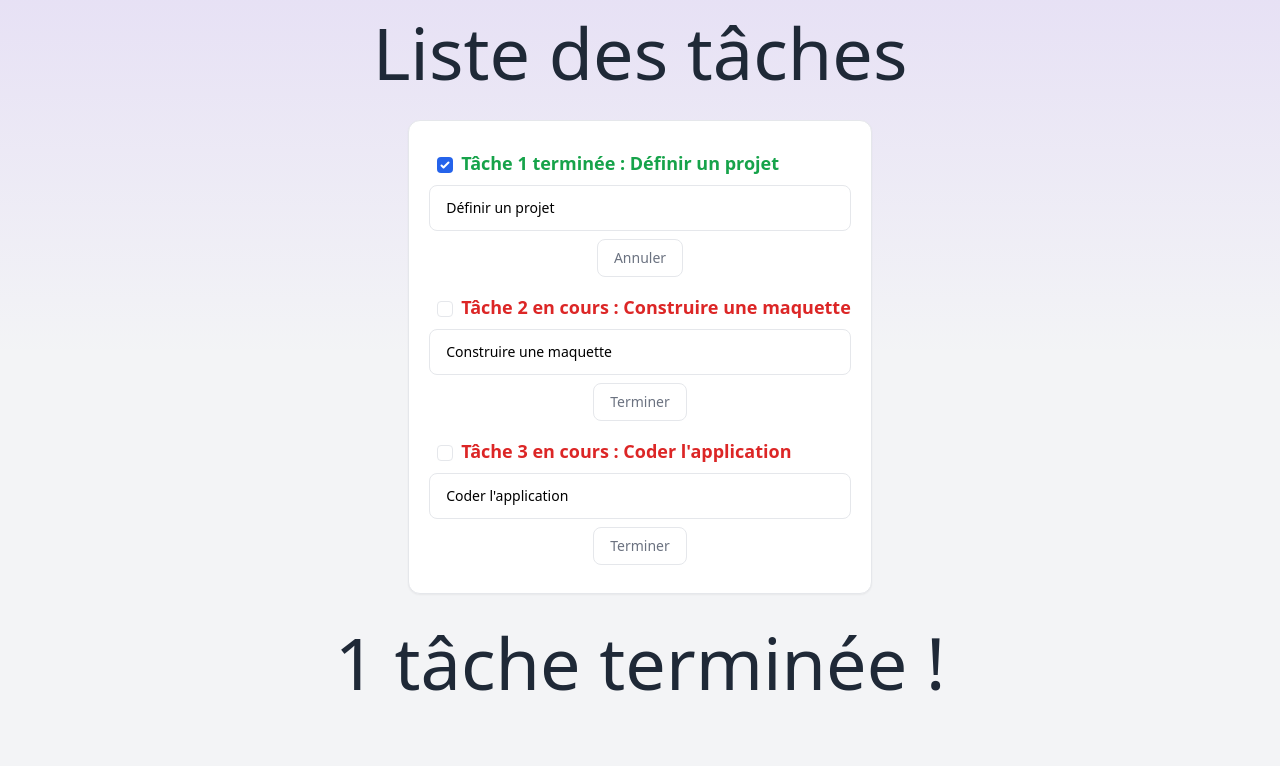
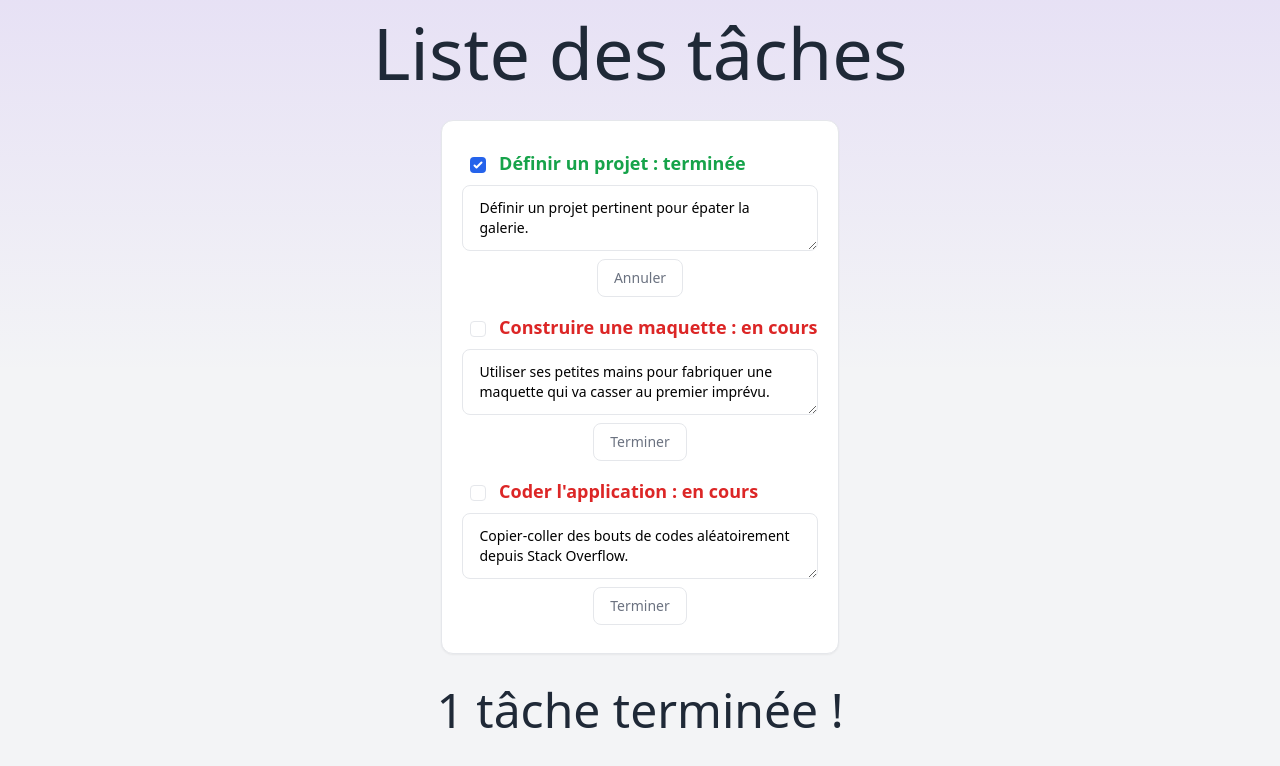
Before and after one commit to ClementBerleux/TodoApp, an Angular app: page / in a window 1280 px wide. Shown: the top 766 px of the page. Built offline with nearby package versions, Linux system fonts and the light colour scheme.

Commit message:
Ajout type Task

```diff
--- a/src/app/app.component.html
+++ b/src/app/app.component.html
@@ -17,8 +17,7 @@
         <div class="p-4 md:p-5">
           <ul class="max-w-md">
             @for (task of tasks; track $index) {
-            <compo-task [numero]="$index + 1" [name]="task.name" [completed]="task.completed"
-              (complete)="calculTasksCompleted($event)"></compo-task>
+            <compo-task [task]="task" (complete)="calculTasksCompleted($event)"></compo-task>
             }
           </ul>
         </div>
@@ -27,10 +26,10 @@
 
     @if (nombreTasksCompleted > 0) {
     <div class="max-w-3xl text-center mx-auto">
-      <h1 class="block font-medium text-gray-800 dark:text-gray-300 text-4xl sm:text-5xl md:text-6xl lg:text-7xl">
+      <h2 class="block font-medium text-gray-800 dark:text-gray-300 text-2xl sm:text-3xl md:text-4xl lg:text-5xl">
         {{nombreTasksCompleted}} tâche{{nombreTasksCompleted > 1 ? 's' : ''}} terminée{{nombreTasksCompleted > 1 ? 's'
         : ''}} !
-      </h1>
+      </h2>
     </div>
     }
   </div>
--- a/src/app/app.component.ts
+++ b/src/app/app.component.ts
@@ -1,17 +1,13 @@
 import { Component } from '@angular/core';
 import { Event, Router, RouterOutlet, NavigationEnd } from '@angular/router';
-
 import { IStaticMethods } from 'preline/preline';
 import { TaskComponent } from "./components/task/task.component";
+import { tasks, Task } from './class/task.model';
+
 declare global {
   interface Window {
     HSStaticMethods: IStaticMethods;
   }
-}
-
-interface Task {
-  name: string
-  completed: boolean
 }
 
 @Component({
@@ -23,16 +19,13 @@ interface Task {
 })
 export class AppComponent {
 
-  public tasks: Task[] = [
-    { name: "Définir un projet", completed: true },
-    { name: "Construire une maquette", completed: false },
-    { name: "Coder l'application", completed: false }
-  ]
+  public tasks: Task[] = tasks
 
   public nombreTasksCompleted: number = 1;
 
-  public calculTasksCompleted(nombre: number) {
-    this.nombreTasksCompleted += nombre
+  public calculTasksCompleted(completed: boolean): void {
+    if (completed) this.nombreTasksCompleted++
+    else this.nombreTasksCompleted--
   }
 
   constructor(private router: Router) { }
--- /dev/null
+++ b/src/app/class/task.model.ts
@@ -0,0 +1,12 @@
+export class Task {
+    public id: number = 1
+    public title: string = ""
+    public completed: boolean = false
+    public description: string = ""
+}
+
+export const tasks: Task[] = [
+    { id: 1, title: "Définir un projet", completed: true, description: 'Définir un projet pertinent pour épater la galerie.' },
+    { id: 2, title: "Construire une maquette", completed: false, description: 'Utiliser ses petites mains pour fabriquer une maquette qui va casser au premier imprévu.' },
+    { id: 3, title: "Coder l'application", completed: false, description: 'Copier-coller des bouts de codes aléatoirement depuis Stack Overflow.' }
+]
--- a/src/app/components/task/task.component.html
+++ b/src/app/components/task/task.component.html
@@ -1,14 +1,14 @@
 <li class="flex flex-col">
     <label>
         <p class="my-2 text-lg font-bold">
-            <input type="checkbox" [checked]="completed" (click)="toggleCompleted()"
+            <input type="checkbox" [checked]="task.completed" (click)="toggleCompleted()"
                 class="mx-2 shrink-0 border-gray-200 rounded text-blue-600 focus:ring-blue-500 disabled:opacity-50 disabled:pointer-events-none dark:bg-neutral-800 dark:border-neutral-700 dark:checked:bg-blue-500 dark:checked:border-blue-500 dark:focus:ring-offset-gray-800">
-            <span [class]="completed ? 'text-green-600 dark:text-green-500' : 'text-red-600 dark:text-red-500'">Tâche
-                {{numero}} {{getComplete()}} : {{name}}</span>
+            <span [class]="task.completed ? 'text-green-600 dark:text-green-500' : 'text-red-600 dark:text-red-500'">
+                {{task.title}} : {{getComplete()}}</span>
         </p>
     </label>
-    <input type="text" [(ngModel)]="name"
-        class="py-3 px-4 block w-full border-gray-200 rounded-lg text-sm caret-blue-400 focus:border-blue-500 focus:ring-blue-500 disabled:opacity-50 disabled:pointer-events-none dark:bg-neutral-900 dark:border-neutral-700 dark:text-neutral-300 dark:focus:ring-neutral-600">
+    <textarea [(ngModel)]="task.description"
+        class="py-3 px-4 block w-full border-gray-200 rounded-lg text-sm caret-blue-400 focus:border-blue-500 focus:ring-blue-500 disabled:opacity-50 disabled:pointer-events-none dark:bg-neutral-900 dark:border-neutral-700 dark:text-neutral-300 dark:focus:ring-neutral-600"></textarea>
     <button type="button" (click)="toggleCompleted()"
         class="self-center my-2 py-2 px-4 inline-flex items-center flex-1 gap-x-2 text-sm font-medium rounded-lg border border-gray-200 text-gray-500 hover:border-blue-600 hover:text-blue-600 focus:outline-none focus:border-blue-600 focus:text-blue-600 disabled:opacity-50 disabled:pointer-events-none dark:border-neutral-700 dark:text-neutral-400 dark:hover:text-blue-500 dark:hover:border-blue-600 dark:focus:text-blue-500 dark:focus:border-blue-600">
         {{getButtonText()}}
--- a/src/app/components/task/task.component.ts
+++ b/src/app/components/task/task.component.ts
@@ -1,5 +1,6 @@
 import { Component, EventEmitter, Input, Output } from '@angular/core';
 import { FormsModule } from '@angular/forms';
+import { Task } from '../../class/task.model';
 
 @Component({
   selector: 'compo-task',
@@ -9,30 +10,21 @@ import { FormsModule } from '@angular/forms';
   styleUrl: './task.component.css'
 })
 export class TaskComponent {
-  @Input() public numero?: number
-  @Input() public name?: string
-  @Input() public completed: boolean = false
-  @Output() complete = new EventEmitter<number>();
+  @Input() public task: Task = new Task()
+  @Output() complete: EventEmitter<boolean> = new EventEmitter<boolean>()
 
   public getComplete(): string {
-    if (this.completed) return "terminée"
+    if (this.task.completed) return "terminée"
     else return "en cours"
   }
 
   public toggleCompleted(): void {
-    this.completed = !this.completed
-    if (this.completed) this.complete.emit(1)
-    else this.complete.emit(-1)
+    this.task.completed = !this.task.completed
+    this.complete.emit(this.task.completed)
   }
 
   public getButtonText(): string {
-    if (this.completed) return "Annuler"
+    if (this.task.completed) return "Annuler"
     else return "Terminer"
   }
-
-  public send() {
-
-    if (this.completed) this.complete.emit(1)
-    else this.complete.emit(-1)
-  }
 }
```
Also changed, not shown: 1 other file (tests, documents, lock files or other folders).
